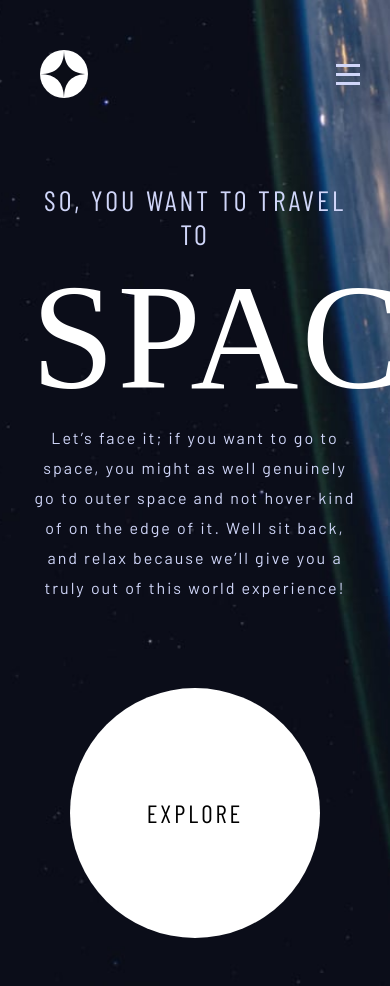
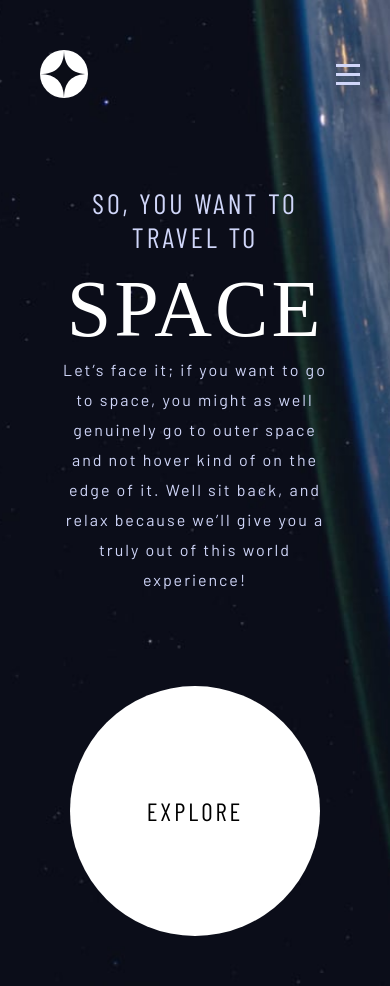
Before and after one commit to parvathyvd/React-space-tourism-website, a React (Create React App) app: page / in a window 390 px wide. Built offline with nearby package versions, Linux system fonts and the light colour scheme; a web font is replaced by a local one.

Commit message:
px change

```diff
--- a/src/App.css
+++ b/src/App.css
@@ -272,9 +272,9 @@
     text-align: center;
 }
 }
-@media screen and (max-width:768) {
+@media screen and (max-width:768px) {
   .heading-big{
-    font-size: 8rem;
+    font-size: 8rem !important;
     display: block;
     padding-top: 1rem;
   }
```
